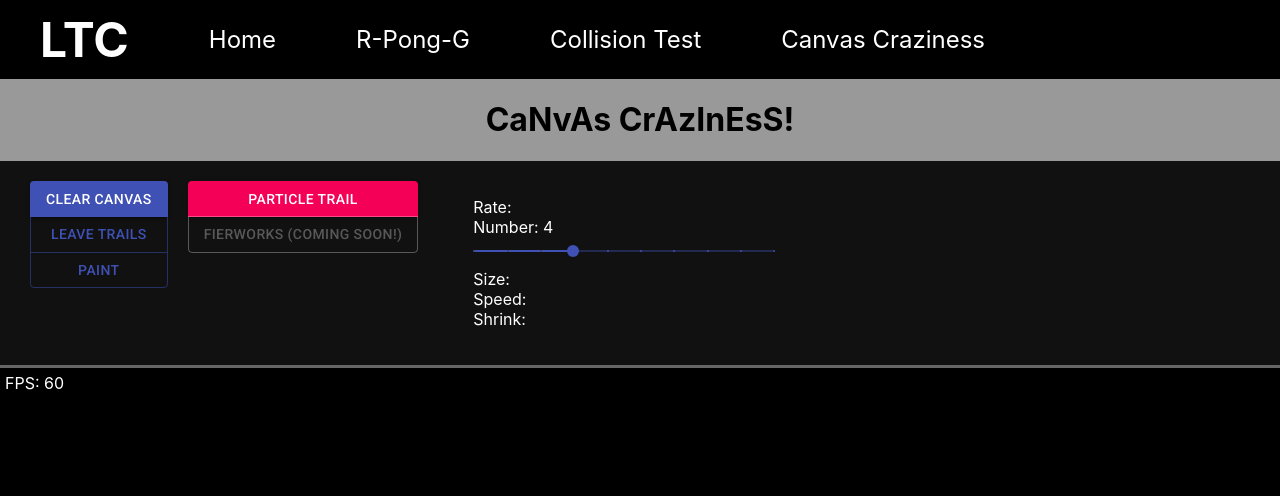
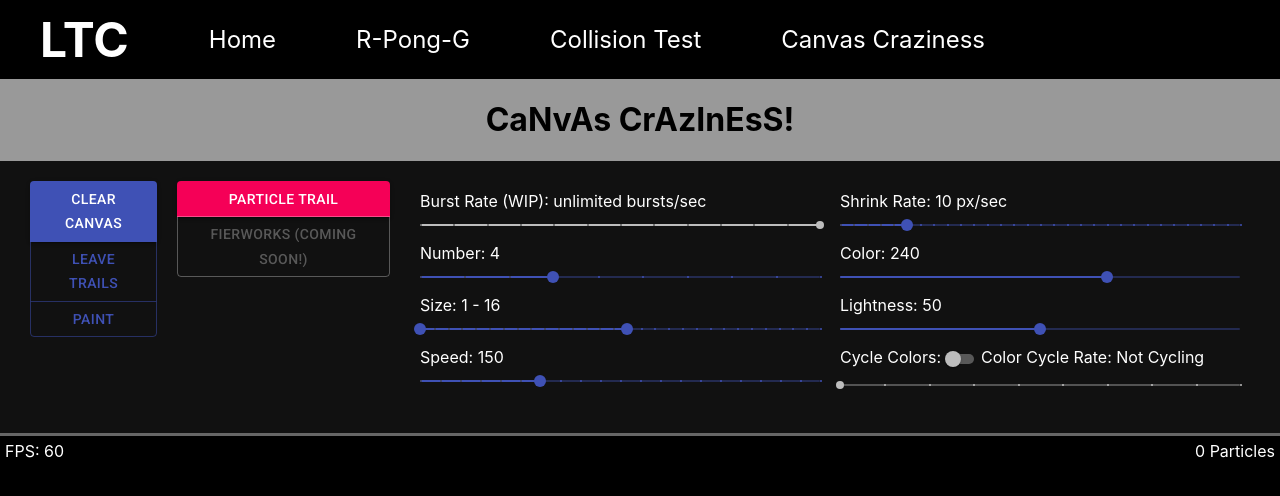
Before and after one commit to austinlyon/looticrous, a React (Create React App) app: page /craziness in a window 1280 px wide. Shown: the top 496 px of the page. Built offline with nearby package versions, Linux system fonts and the light colour scheme.

Commit message:
Solved problem from last commit where multiple animation loops were running. Finished up Controls sliders and made them controlled components. Done for now.

```diff
--- a/src/App.css
+++ b/src/App.css
@@ -82,6 +82,16 @@ nav ul li#ltc_logo {
   color: white;
   background-color: rgba(0, 0, 0, .5);
   padding: 5px;
+  border-bottom-right-radius: 8px;
+  user-select: none;
+}
+#particlesTracked {
+  position: absolute;
+  right: 0;
+  color: white;
+  background-color: rgba(0, 0, 0, .5);
+  padding: 5px;
+  border-bottom-left-radius: 8px;
   user-select: none;
 }
 
@@ -95,16 +105,16 @@ nav ul li#ltc_logo {
   border-bottom: 3px solid #666;
   padding: 20px;
 }
-.controls ul {
+.controls > div {
+  padding: 0 10px;
+}
+#effectOpts {
   display: flex;
   flex-direction: row;
-  justify-content: space-evenly;
 }
-.controls ul li {
-  list-style: none;
-}
-.controls div {
-  padding: 0 5px;
+#effectOpts > div {
+  width: 400px;
+  padding: 10px;
 }
 #effectOpts ul {
   flex-direction: column;
@@ -113,3 +123,14 @@ nav ul li#ltc_logo {
   display: block;
   width: 300px;
 }
+.MuiSwitch-sizeSmall {
+  height: 18px;
+  padding: 4px 7px;
+}
+.MuiSwitch-sizeSmall .MuiSwitch-switchBase {
+  padding: 1px 4px;
+}
+#cycleColors {
+  display: flex;
+  flex-direction: row;
+}
--- a/src/classes/craziness/demo.js
+++ b/src/classes/craziness/demo.js
@@ -2,35 +2,54 @@ import Particle from './particle.js';
 import InputHandler from './input.js';
 
 export default class Demo {
-  constructor(demoWidth, demoHeight, canvasRef, options) {
-    this.width = demoWidth;
-    this.height = demoHeight;
-    this.canvasRef = canvasRef;
+  constructor(canvas) {
+    this.width = canvas.width;
+    this.height = canvas.height;
+    this.canvas = canvas;
     this.mouse = {
       x: undefined,
       y: undefined,
     }
+    // TODO need to find a way to initialize these NOT manually...
+    this.clearType = 'clearCanvas';
     this.particles = [];
+    this.burstRate = 'unlimited';
+    this.burstNumber = 4;
+    this.particleMinSize = 1;
+    this.particleMaxSize = 16;
+    this.speed = 150;
+    this.shrinkRate = 10;
+    this.hue = 240;
+    this.lightness = 50;
+    this.cycleHue = false;
+    this.cycleRate = 1;
+  }
+
+  updateOptions(options) {
+    // TODO Can I do something like {...this, ...options}?
+    this.clearType = options.clear;
+    this.burstRate = options.burstRate;
     this.burstNumber = options.number;
     this.particleMinSize = options.sizeMin;
     this.particleMaxSize = options.sizeMax;
+    this.speed = options.speed;
+    this.shrinkRate = options.shrinkRate;
+    this.hue = options.hue;
+    this.lightness = options.lightness;
+    this.cycleHue = options.cycleHue;
+    this.cycleRate = options.cycleRate;
   }
 
-  clearCanvas(ctx, canvas, clearStyle) {
-    const alpha = (function() {
-      if (clearStyle === 'clearCanvas') return false;
-      else if (clearStyle === 'leaveTrails') return 0.98;
-      else if (clearStyle === 'paint') return 1;
-      return false;
-    })();
-    // console.log(clearStyle, alpha);
+  clearCanvas(ctx, canvas) {
+    let alpha = false;
+    if (this.clearType === 'leaveTrails') alpha = 0.98;
+    else if (this.clearType === 'paint') alpha = 1;
 
     if (alpha) {
       if (alpha === 1) return;
       ctx.save();
       ctx.globalCompositeOperation = 'copy';
       ctx.globalAlpha = alpha;
-      // ctx.drawImage(canvas, 0, 0, this.width, this.height, 0, 0, this.width, this.height);
       ctx.drawImage(canvas, 0, 0);
       ctx.restore();
     }
@@ -49,7 +68,7 @@ export default class Demo {
   updateParticles(dt) {
     for (let i = 0; i < this.particles.length; i++) {
       this.particles[i].update(dt);
-      if (this.particles[i].size < 0.2) {
+      if (this.particles[i].shrankToNothing() || this.particles[i].isOutOfBounds()) {
         this.particles.splice(i, 1);
         i--;
       }
@@ -62,13 +81,18 @@ export default class Demo {
     }
   }
 
+  updateCyclingHue(cycleRate) {
+    this.hue += cycleRate;
+  }
+
   start() {
     this.inputHandler = new InputHandler(this);
     this.inputHandler.initializeInputHandlers();
   }
 
   update(dt) {
-    this.updateParticles(dt)
+    if (this.cycleHue) this.updateCyclingHue(this.cycleRate);
+    this.updateParticles(dt);
   }
 
   draw(ctx) {
--- a/src/classes/craziness/particle.js
+++ b/src/classes/craziness/particle.js
@@ -1,26 +1,40 @@
 export default class Particle {
   constructor(demo) {
+    this.demo = demo;
     this.x = demo.mouse.x;
     this.y = demo.mouse.y;
-    this.size = this.getRandomArbitrary(1, 16);
+    this.size = this.getRandomArbitrary(demo.particleMinSize, demo.particleMaxSize);
     this.speed = {
-      x: (this.getRandomArbitrary(-150, 150)),
-      y: (this.getRandomArbitrary(-150, 150)),
+      x: (this.getRandomArbitrary(demo.speed*(-1), demo.speed)),
+      y: (this.getRandomArbitrary(demo.speed*(-1), demo.speed)),
     }
+    this.hue = demo.hue;
+    this.lightness = demo.lightness;
   }
 
   getRandomArbitrary(min, max) {
     return Math.random() * (max - min) + min;
   }
 
+  shrankToNothing() {
+    if (this.size < 0.2) return true;
+    return false;
+  }
+
+  isOutOfBounds() {
+    if (this.x < -this.size || this.x > this.demo.width  + this.size
+     || this.y < -this.size || this.y > this.demo.height + this.size) return true;
+    return false;
+  }
+
   update(dt) {
     this.x += this.speed.x * dt;
     this.y += this.speed.y * dt;
-    if (this.size > .2) this.size -= 10 * dt;
+    if (this.size > .2) this.size -= this.demo.shrinkRate * dt;
   }
 
   draw(ctx) {
-    ctx.fillStyle = 'white';
+    ctx.fillStyle = `hsl(${this.hue}, 100%, ${this.lightness}%)`;
     ctx.beginPath();
     ctx.arc(this.x, this.y, this.size, 0, Math.PI * 2);
     ctx.fill();
--- a/src/components/canvasCraziness.js
+++ b/src/components/canvasCraziness.js
@@ -6,17 +6,20 @@ export default function CanvasCraziness() {
   const [options, setOptions] = useState({
     clear: 'clearCanvas',
     effect: 'particleTrail',
+    burstRate: 'unlimited',
     number: 4,
     sizeMin: 1,
     sizeMax: 16,
-    speed: 100,
-    color: 0,
+    speed: 150,
+    shrinkRate: 10,
+    hue: 240,
+    lightness: 50,
+    cycleHue: false,
+    cycleRate: 1,
   });
 
-  function handleOptionsUpdate(option, value) {
-    const mergeObject = {};
-    mergeObject[option] = value;
-    setOptions({...options, ...mergeObject})
+  function handleOptionsUpdate(newValues) {
+    setOptions({...options, ...newValues});
   }
 
   return (
--- a/src/components/crazinessCanvas.js
+++ b/src/components/crazinessCanvas.js
@@ -2,60 +2,51 @@ import { useRef, useEffect, useState } from 'react';
 import Demo from './../classes/craziness/demo.js';
 
 export default function CrazinessCanvas(props) {
-  // props
+  // Constants
+  const MAX_FPS = 60;  // Set frame rate cap
+  const SIMULATION_RATE = 60;  // Updates game state X times per second
+  const TIMESTEP = 1000 / SIMULATION_RATE;  // time between updates, in ms
+  const MAX_UPDATES_BEFORE_PANIC = 240;
+
+  // Props
   const { options } = props;
 
-  // Canvas & AnimationState references
+  // References
   const canvasRef = useRef(null);
+  const demoRef = useRef(null);
   const animationRunning = useRef(true);
+  // const demo = useRef(new Demo(canvas.width, canvas.height, canvas, options));
 
   // State
   const [FPS, setFPS] = useState(60);
-  const [canvasDimensions, setCanvasDimensions] = useState({
-    width: window.innerWidth,
-    height: window.innerHeight,
-  });
+  const [particlesTracked, setParticlesTracked] = useState(0)
 
   useEffect(() => {
     // Crab canvas reference
     const canvas = canvasRef.current;
-    canvas.width = canvasDimensions.width;
-    canvas.height = canvasDimensions.height;
+    canvas.width = window.innerWidth;
+    canvas.height = window.innerHeight;
     const ctx = canvas.getContext('2d');
 
     // Create and initialize demo
-    const demo = new Demo(canvas.width, canvas.height, canvas, options);
+    const demo = new Demo(canvas);  // DEBUG How do I initialize options here?
+    demoRef.current = demo;
     demo.start();
 
-    const handleResize = debounce(function handleResize() {
-      setCanvasDimensions({
-        width: window.innerWidth,
-        height: window.innerHeight,
-      });
-      // demo.width = window.innerWidth;
-      // demo.height = window.innerHeight;
-    }, 500);
+    // FPS check
+    let fps = 60;
+    let framesThisSecond = 0;
+    let lastFpsUpdate = 0;
 
-    window.addEventListener('resize', handleResize);
-
-    // Set frame rate cap and update speed
-    const maxFPS = 60;
-    const simulationRate = 60;  // updates game state X times per second
-    const timestep = 1000 / simulationRate;
+    // const random = Math.random();  // DEBUG
 
     // Create animation loop function
     let lastTime = 0;  // in milliseconds
     let dt = 0;  // in milliseconds
-    // FPS check
-    let fps = 60;
-    let framesThisSecond = 0;
-    let lastFpsUpdate = 0;
-    const random = Math.random();  // DEBUG
-
     function animationLoop(timestamp) {
       // Throttle frame rate to maxFPS
-      if (timestamp < lastTime + (1000 / maxFPS)) {
-        requestAnimationFrame(animationLoop);
+      if (timestamp < lastTime + (1000 / MAX_FPS)) {
+        requestAnimationFrame(animationLoop);  // TODO try returning on this line? Or not?
         return;
       }
 
@@ -68,21 +59,22 @@ export default function CrazinessCanvas(props) {
       }
       framesThisSecond++;
 
+      // Particles Tracked check
+      setParticlesTracked(demo.particles.length);
+
       // Update according to how many timesteps have elapsed
       dt += timestamp - lastTime;
       lastTime = timestamp;
       let numUpdates = 0;
-      while (dt >= timestep) {
-        demo.update(timestep / 1000);
-        dt -= timestep;
-        if (numUpdates >= 240) {
-          panic();
-          break;
-        }
+      while (dt >= TIMESTEP) {
+        demo.update(TIMESTEP / 1000);  // DEBUG Should this divide by 1000 be here?
+        dt -= TIMESTEP;
+        if (numUpdates >= MAX_UPDATES_BEFORE_PANIC) { panic(); break; }
       }
 
-      console.log(random);  // DEBUG
-      demo.clearCanvas(ctx, canvas, options.clear); // can include alpha value as third option
+      // Draw
+      // console.log(random);  // DEBUG
+      demo.clearCanvas(ctx, canvas); // can include alpha value as third option
       demo.draw(ctx);
 
       if (animationRunning.current) requestAnimationFrame(animationLoop);
@@ -91,37 +83,27 @@ export default function CrazinessCanvas(props) {
     requestAnimationFrame(animationLoop);
 
     // Discard updates if update times go out of control
-    function panic() {
-      dt = 0;
-      console.log('panic!');
-    }
+    function panic() { dt = 0; console.log('panic!'); }  // TODO Don't fully understand this...
 
     return function cleanup() {
       animationRunning.current = false;
       demo.inputHandler.unsubscribeToInputHandlers();
-      window.removeEventListener('resize', handleResize);
     }
-  }, [canvasDimensions.width, canvasDimensions.height, options]);
+  }, [TIMESTEP]);  // DEBUG Technically this should never change... it's a computed constant?
+  // DEBUG Differing from MAX_UPDATES_BEFORE_PANIC, which is set to a basic type (num)
+
+  useEffect(() => {
+    demoRef.current.updateOptions(options);
+  }, [options]);
 
   return (
     <div className="demo" id="demo">
       <div id="fpsCheck">FPS: {FPS}</div>
+      <div id='particlesTracked'>{particlesTracked} Particles</div>
       <canvas
-        className="crazinessCanvas"
         id="crazinessCanvas"
         ref={canvasRef}
       />
     </div>
   );
 }
-
-function debounce(fn, ms) {
-  let timer;
-  return () => {
-    clearTimeout(timer)
-    timer = setTimeout(() => {
-      timer = null;
-      fn.apply(this, arguments);
-    }, ms);
-  };
-}
--- a/src/components/crazinessControls.js
+++ b/src/components/crazinessControls.js
@@ -1,22 +1,64 @@
+import { useState } from 'react';
 import { ThemeProvider } from '@material-ui/core/styles';
 import darkTheme from './../theme.js';
 import ButtonGroup from '@material-ui/core/ButtonGroup';
 import Button from '@material-ui/core/Button';
 import Slider from '@material-ui/core/Slider';
+import Switch from '@material-ui/core/Switch';
 
 export default function CrazinessControls(props) {
   const { options, setOptions } = props;
 
+  // State
+  const [hueDisabled, setHueDisabled] = useState(false);
+  const [cycleRateDisabled, setCycleRateDisabled] = useState(true);
+
+  // Input Handlers
   function handleCanvasClearOpts(e) {
-    setOptions('clear', e.currentTarget.value);
+    setOptions({ clear: e.currentTarget.value });
   }
 
   function handleEffectStyleOpts(e) {
-    setOptions('effect', e.currentTarget.value);
+    setOptions({ effect: e.currentTarget.value });
+  }
+
+  function handleParticleBurstRate(e, value) {
+    if (value === 65) value = 'unlimited';
+    setOptions({ burstRate: value });
   }
 
   function handleParticleNumberSlider(e, value) {
-    setOptions('number', value);
+    setOptions({ number: value });
+  }
+
+  function handleParticleSizeSlider(e, value) {
+    setOptions({ sizeMin: value[0], sizeMax: value[1] });
+  }
+
+  function handleParticleSpeedSlider(e, value) {
+    setOptions({ speed: value });
+  }
+
+  function handleParticleShrinkRateSlider(e, value) {
+    setOptions({shrinkRate: value});
+  }
+
+  function handleParticleHueSlider(e, value) {
+    setOptions({hue: value});
+  }
+
+  function handleParticleLightnessSlider(e, value) {
+    setOptions({lightness: value});
+  }
+
+  function handleParticleCycleHueSwitch(e, value) {
+    setOptions({ cycleHue: value });
+    setHueDisabled(value);
+    setCycleRateDisabled(!value);
+  }
+
+  function handleParticleCycleRateSlider(e, value) {
+    setOptions({ cycleRate: value });
   }
 
   return (
@@ -59,22 +101,118 @@ export default function CrazinessControls(props) {
         </div>
 
         <div id="effectOpts">
-          <ul>
-            <li>Rate:</li>
-            <li>Number: {options.number}
+          <div className="effectBlock">
+            <div>
+              <div>Burst Rate (WIP): {options.burstRate + ' bursts/sec'}</div>
               <Slider
-                defaultValue = {4}
+                value = {options.burstRate === 'unlimited' ? 65 : options.burstRate}
+                min = {5}
+                max = {65}
+                step = {5}
+                marks
+                disabled
+                valueLabelDisplay = "auto"
+                onChange = {handleParticleBurstRate}
+              />
+            </div>
+            <div>
+              <div>Number: {options.number}</div>
+              <Slider
+                value = {options.number}
                 min = {1}
                 max = {10}
                 step = {1}
                 marks
-                onChangeCommitted = {handleParticleNumberSlider}
+                valueLabelDisplay = "auto"
+                onChange = {handleParticleNumberSlider}
               />
-            </li>
-            <li>Size:</li>
-            <li>Speed:</li>
-            <li>Shrink:</li>
-          </ul>
+            </div>
+            <div>
+              <div>Size: {options.sizeMin + ' - ' + options.sizeMax}</div>
+              <Slider
+                value = {[options.sizeMin, options.sizeMax]}
+                min = {1}
+                max = {30}
+                step = {1}
+                marks
+                valueLabelDisplay = "auto"
+                onChange = {handleParticleSizeSlider}
+              />
+            </div>
+            <div>
+              <div>Speed: {options.speed}</div>
+              <Slider
+                defaultValue = {options.speed}
+                min = {0}
+                max = {500}
+                step = {25}
+                marks
+                valueLabelDisplay = "auto"
+                onChange = {handleParticleSpeedSlider}
+              />
+            </div>
+          </div>
+          <div className="effectBlock">
+            <div>
+              <div>Shrink Rate: {options.shrinkRate + ' px/sec'}</div>
+              <Slider
+                value = {options.shrinkRate}
+                min = {0}
+                max = {60}
+                step = {2}
+                marks
+                valueLabelDisplay = "auto"
+                onChange = {handleParticleShrinkRateSlider}
+              />
+            </div>
+            <div>
+              <div>Color: {hueDisabled ? 'Cycling' : options.hue}</div>
+              <Slider
+                value = {options.hue}
+                min = {0}
+                max = {360}
+                step = {1}
+                disabled = {hueDisabled}
+                valueLabelDisplay = "auto"
+                onChange = {handleParticleHueSlider}
+              />
+            </div>
+            <div>
+              <div>Lightness: {options.lightness}</div>
+              <Slider
+                value = {options.lightness}
+                min = {0}
+                max = {100}
+                step = {1}
+                marks = {[{value: 50}]}
+                valueLabelDisplay = "auto"
+                onChange = {handleParticleLightnessSlider}
+              />
+            </div>
+            <div id="cycleColors">
+              <div>Cycle Colors:</div>
+              <Switch
+                checked = {options.cycleHue}
+                onChange = {handleParticleCycleHueSwitch}
+                name = "cycleHue"
+                color = "primary"
+                size = "small"
+              />
+              <div>Color Cycle Rate: {cycleRateDisabled ? 'Not Cycling' : options.cycleRate}</div>
+            </div>
+            <div>
+              <Slider
+                value = {options.cycleRate}
+                min = {1}
+                max = {10}
+                step = {1}
+                marks
+                disabled = {cycleRateDisabled}
+                valueLabelDisplay = "auto"
+                onChange = {handleParticleCycleRateSlider}
+              />
+            </div>
+          </div>
         </div>
 
       </ThemeProvider>
```
Also changed, not shown: src/classes/craziness/input.js (+36 -8 lines).
